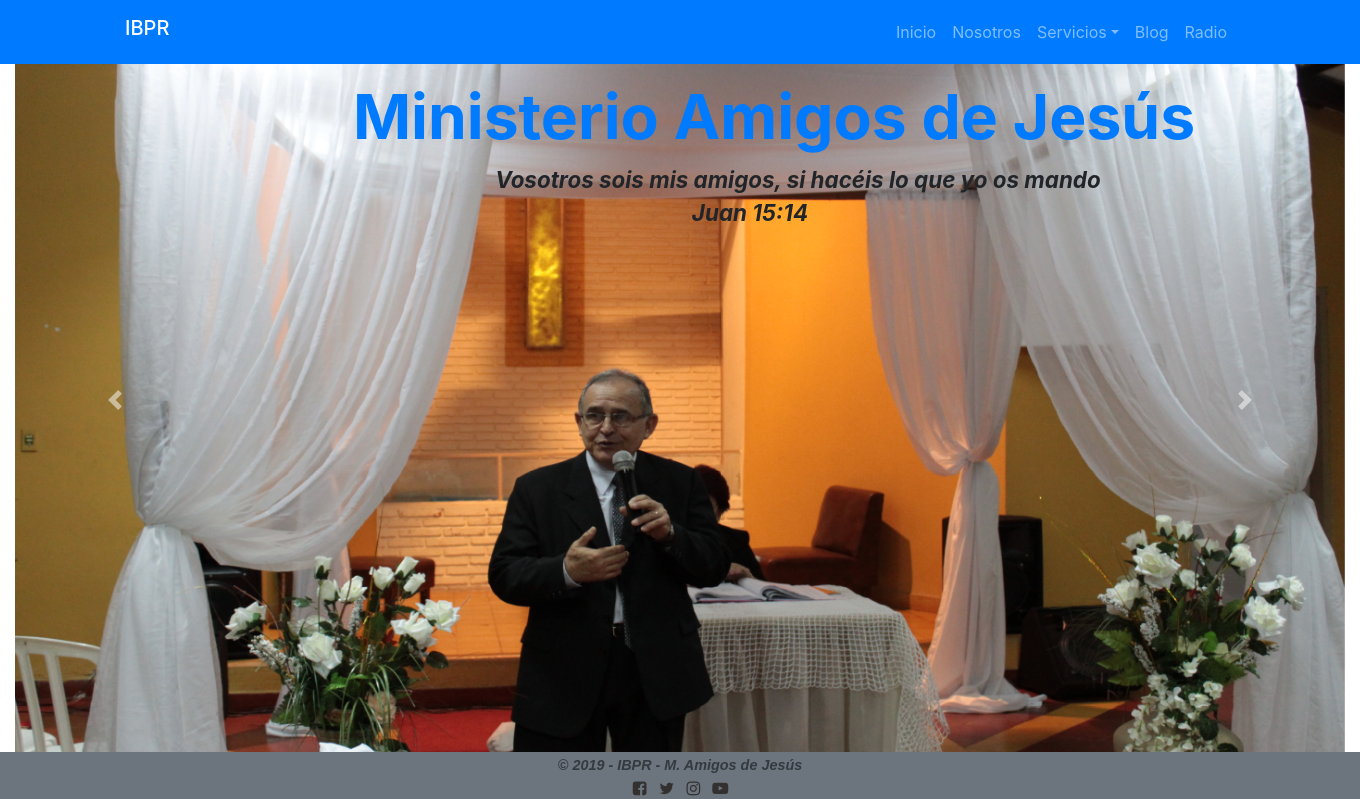
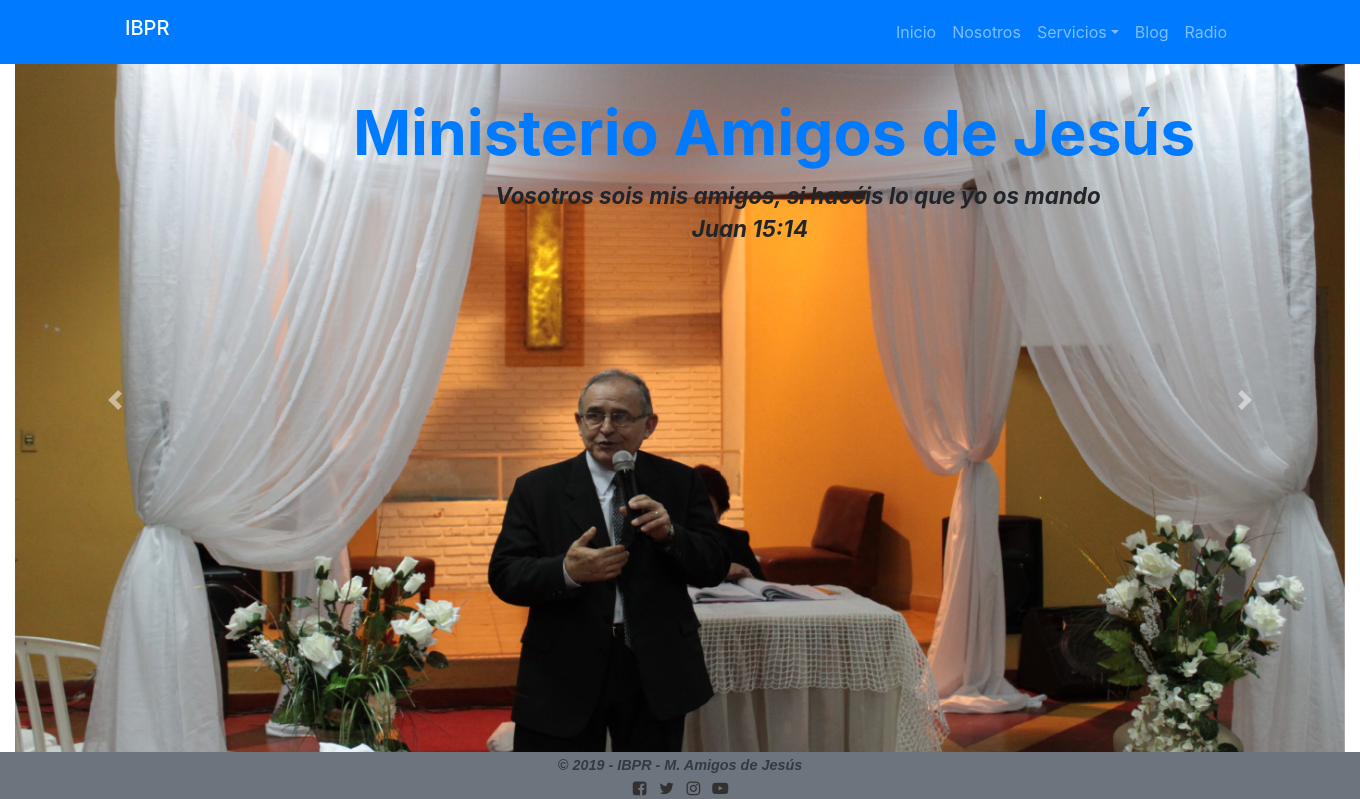
Before and after one commit to rickyMelida/panambireta, a PHP site: page / in a window 1360 px wide. Shown: the top 799 px of the page. Run offline with PHP 8.4, Linux system fonts and the light colour scheme.

Commit message:
Se establece 12% de top en el eslogan

```diff
--- a/css/estilo.css
+++ b/css/estilo.css
@@ -71,7 +71,7 @@ header nav{
 .slogan {
 	position: absolute;
 	z-index: 4;
-	top: 10%;
+	top: 12%;
 	margin: auto;
 }
 
```
